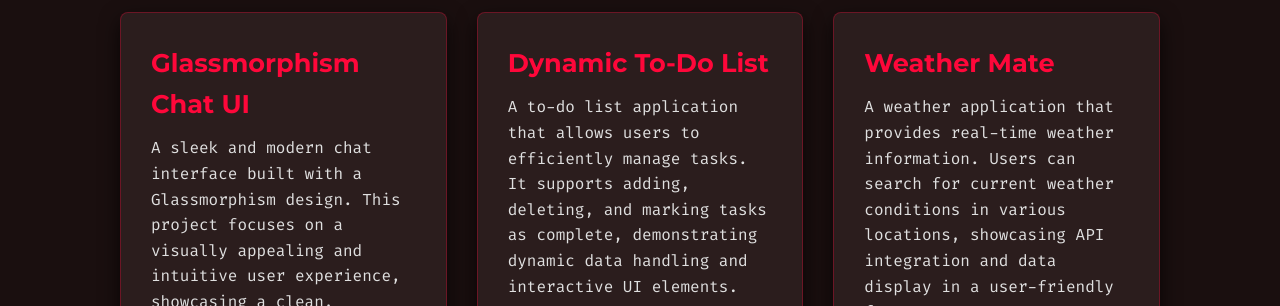
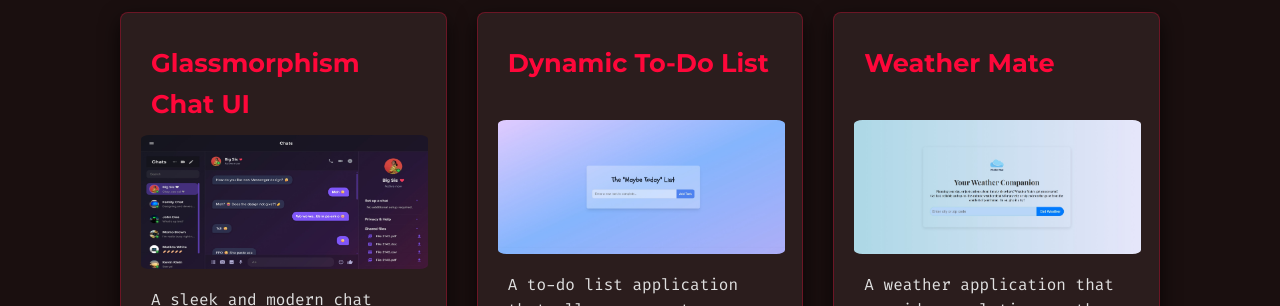
Before and after one commit to Simby1/Simbiat-Jinadu, a plain HTML site: page index.html in a window 1280 px wide. Shown: the part 2090-2396 px from the top of the page. Drawn offline with nearby package versions, Linux system fonts and the light colour scheme.

Commit message:
feat: add project screenshot

```diff
--- a/index.html
+++ b/index.html
@@ -4,6 +4,7 @@
     <meta charset="UTF-8" />
     <meta name="viewport" content="width=device-width, initial-scale=1.0" />
     <title>Simbiat Jinadu - Full-Stack Developer</title>
+    <link rel="icon" href="/SJ-1.ico" type="image/x-icon" />
     <link
       href="https://fonts.googleapis.com/css2?family=Montserrat:wght@700&family=Open+Sans:wght@400;600&family=Fira+Code:wght@400;600&display=swap"
       rel="stylesheet"
@@ -134,6 +135,12 @@
                 target="_blank"
                 href="https://ecx-14-days-of-code-hx3f.vercel.app/"
                 ><h3>Glassmorphism Chat UI</h3>
+                <img
+                  class="screenshot"
+                  src="/GlassmorphismScreenshot.jpeg"
+                  alt="GlassmorphismScreenshot"
+                />
+
                 <p class="project-text">
                   A sleek and modern chat interface built with a Glassmorphism
                   design. This project focuses on a visually appealing and
@@ -170,6 +177,9 @@
                 target="_blank"
                 href="https://ecx-14-days-of-code-ifjt.vercel.app/"
                 ><h3>Dynamic To-Do List</h3>
+                <br />
+                <img class="screenshot" src="/TodolistScreenshot.jpeg" alt="" />
+
                 <p class="project-text">
                   A to-do list application that allows users to efficiently
                   manage tasks. It supports adding, deleting, and marking tasks
@@ -205,7 +215,15 @@
               <a
                 target="_blank"
                 href="https://ecx-14-days-of-code-48m2.vercel.app/"
-                ><h3>Weather Mate</h3>
+              >
+                <h3>Weather Mate</h3>
+                <br />
+                <img
+                  class="screenshot"
+                  src="/waetherMateScrenshot1.jpeg"
+                  alt=""
+                />
+
                 <p class="project-text">
                   A weather application that provides real-time weather
                   information. Users can search for current weather conditions
--- a/styles.css
+++ b/styles.css
@@ -124,6 +124,13 @@ ul {
   box-shadow: var(--button-glow-shadow);
 }
 
+.screenshot {
+  width: 287px;
+  height: 134px;
+  border-radius: 3%;
+  margin-left: -10px;
+  margin-bottom: 10px;
+}
 /* --- Header --- */
 .main-header {
   background-color: var(--secondary-bg);
@@ -476,6 +483,11 @@ section h2 {
     font-size: 1em;
   }
 
+  .screenshot {
+    width: 20em;
+    height: 10em;
+  }
+
   /* Header adjustments for mobile */
   .main-header {
     position: relative;
```
Also changed, not shown: GlassmorphismScreenshot.jpeg (added), SJ-1.ico (added), TodolistScreenshot.jpeg (added), waetherMateScrenshot1.jpeg (added).
